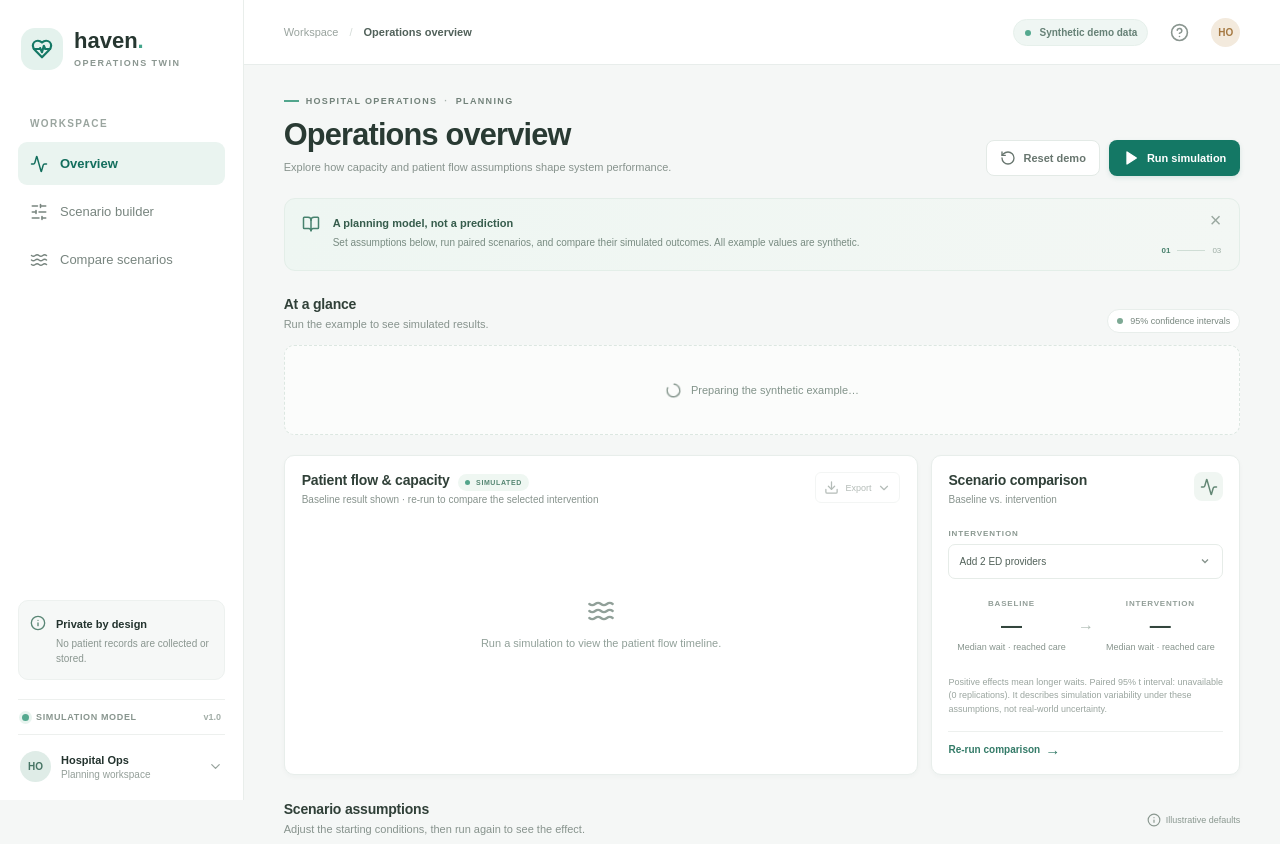
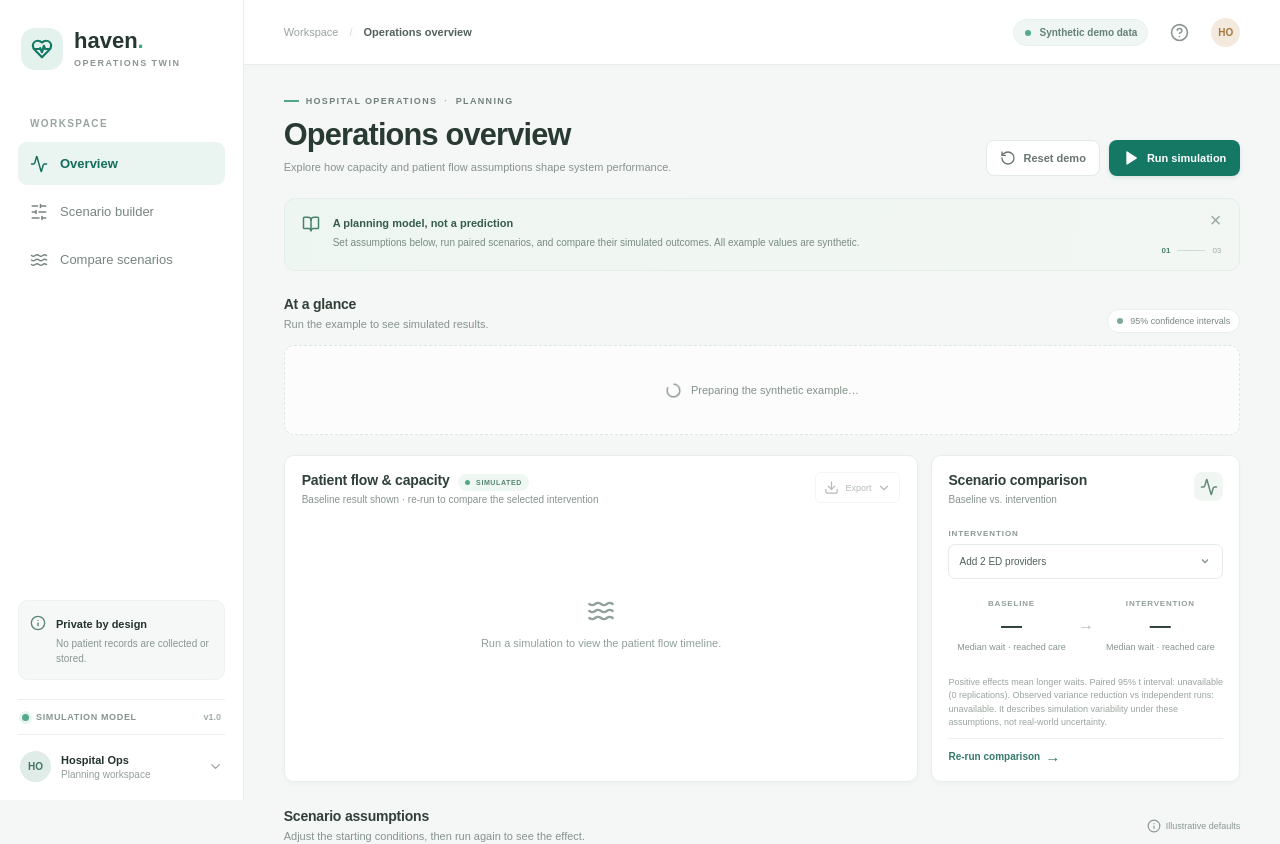
Before and after one commit to infoshubhjain/hospital-digital-twin, a React (Vite) app: page / in a window 1280 px wide. Shown: the top 844 px of the page. Built offline with nearby package versions, Linux system fonts and the light colour scheme.

Commit message:
Add paired variance reduction diagnostic

```diff
--- a/shared/statistics.ts
+++ b/shared/statistics.ts
@@ -4,6 +4,7 @@ export type PairedEffect = {
   low: number | null;
   high: number | null;
   replications: number;
+  varianceReductionPercent: number | null;
 };
 
 function logGamma(z: number): number {
@@ -67,9 +68,17 @@ export function pairedEffect(baseline: number[], intervention: number[]): Paired
   }
   const effects = baseline.map((value, i) => intervention[i]! - value);
   const mean = effects.reduce((sum, value) => sum + value, 0) / effects.length;
-  if (effects.length < 2) return { mean, standardError: null, low: null, high: null, replications: 1 };
+  if (effects.length < 2) return { mean, standardError: null, low: null, high: null, replications: 1, varianceReductionPercent: null };
+  const sampleVariance = (values: number[]) => {
+    const average = values.reduce((sum, value) => sum + value, 0) / values.length;
+    return values.reduce((sum, value) => sum + (value - average) ** 2, 0) / (values.length - 1);
+  };
+  const independentVariance = sampleVariance(baseline) + sampleVariance(intervention);
+  const varianceReductionPercent = independentVariance === 0
+    ? null
+    : 100 * (1 - sampleVariance(effects) / independentVariance);
   const variance = effects.reduce((sum, value) => sum + (value - mean) ** 2, 0) / (effects.length - 1);
   const standardError = Math.sqrt(variance / effects.length);
   const margin = tCritical95(effects.length - 1) * standardError;
-  return { mean, standardError, low: mean - margin, high: mean + margin, replications: effects.length };
+  return { mean, standardError, low: mean - margin, high: mean + margin, replications: effects.length, varianceReductionPercent };
 }
--- a/src/App.tsx
+++ b/src/App.tsx
@@ -861,7 +861,7 @@ export default function App() {
                 </div>
               )}
               <div className="compare-note">
-                Positive effects mean longer waits. Paired 95% t interval: {pairedWait?.low === null || pairedWait?.low === undefined ? "unavailable" : `${fmt(pairedWait.low)} to ${fmt(pairedWait.high!)} min`} ({pairedWait?.replications ?? 0} replications). It describes simulation variability under these assumptions, not real-world uncertainty.
+                Positive effects mean longer waits. Paired 95% t interval: {pairedWait?.low === null || pairedWait?.low === undefined ? "unavailable" : `${fmt(pairedWait.low)} to ${fmt(pairedWait.high!)} min`} ({pairedWait?.replications ?? 0} replications). Observed variance reduction vs independent runs: {pairedWait?.varianceReductionPercent === null || pairedWait?.varianceReductionPercent === undefined ? "unavailable" : `${fmt(pairedWait.varianceReductionPercent)}%`}. It describes simulation variability under these assumptions, not real-world uncertainty.
               </div>
               <button
                 className="text-button"
```
Also changed, not shown: 3 other files (tests, documents, lock files or other folders).
